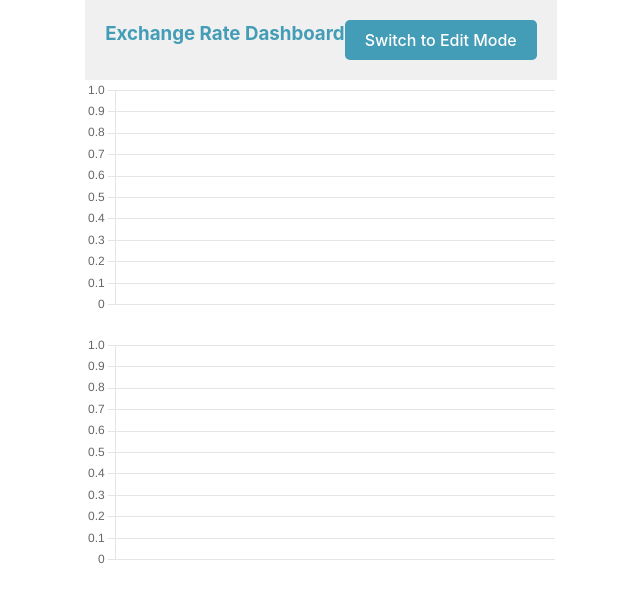
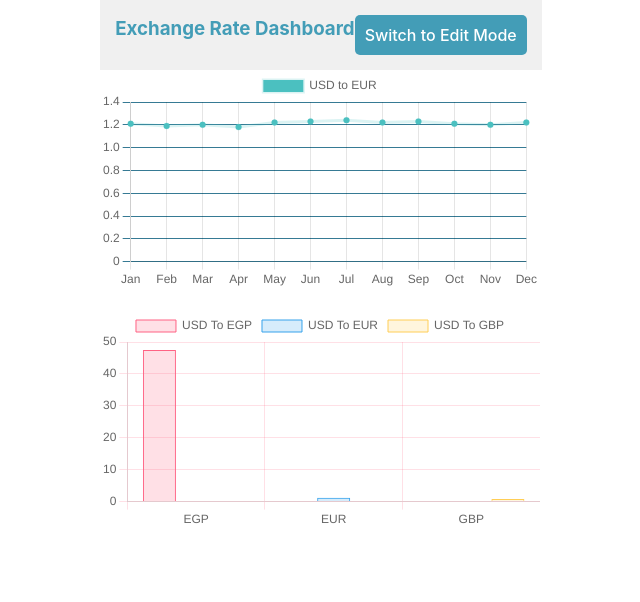
Before and after one commit to ZiadSheriif/Exchange-Rate-Dashboard, a React (Vite) app: page /dashboard in a window 1280 px wide. Shown: the top 602 px of the page, without its empty margins (319-959 px from the left). Built offline with nearby package versions, Linux system fonts and the light colour scheme; no server answers.

Commit message:
feat: Add mocking data

```diff
--- a/src/Components/BarChart/BarChart.jsx
+++ b/src/Components/BarChart/BarChart.jsx
@@ -17,6 +17,9 @@ import { Chart, registerables } from "chart.js";
 Chart.register(...registerables);
 import { Bar } from "react-chartjs-2";
 
+// mock data
+import { mockBarChartData } from "src/Data/mockBarChartData";
+
 // useFetch function
 import useFetchFunction from "src/Hooks/useFetchFunction";
 import getLastestExchangeRates from "src/Services/getLatestExchange";
@@ -28,7 +31,7 @@ const BarChart = () => {
   const [GBP, errorGBP, isLoadingGBP, fetchDataGBP] = useFetchFunction();
 
   // State for storing the chart data
-  const [data, setData] = useState({ labels: [], datasets: [] });
+  const [data, setData] = useState(mockBarChartData);
 
   // Fetching the exchange rates when the component mounts
   useEffect(() => {
@@ -52,18 +55,24 @@ const BarChart = () => {
         labels: ["EGP", "EUR", "GBP"],
         datasets: [
           {
-            label: "USD Exchange Rates",
-            data: [EGP?.rates?.EGP, EUR?.rates?.EUR, GBP?.rates?.GBP],
-            backgroundColor: [
-              "rgba(255, 99, 132, 0.2)",
-              "rgba(54, 162, 235, 0.2)",
-              "rgba(255, 206, 86, 0.2)",
-            ],
-            borderColor: [
-              "rgba(255, 99, 132, 1)",
-              "rgba(54, 162, 235, 1)",
-              "rgba(255, 206, 86, 1)",
-            ],
+            label: "USD To EGP",
+            data: [EGP?.rates?.EGP, 0, 0],
+            backgroundColor: "rgba(255, 99, 132, 0.2)",
+            borderColor: "rgba(255, 99, 132, 1)",
+            borderWidth: 1,
+          },
+          {
+            label: "USD To EUR",
+            data: [0, EUR?.rates?.EUR, 0],
+            backgroundColor: "rgba(54, 162, 235, 0.2)",
+            borderColor: "rgba(54, 162, 235, 1)",
+            borderWidth: 1,
+          },
+          {
+            label: "USD To GBP",
+            data: [0, 0, GBP?.rates?.GBP],
+            backgroundColor: "rgba(255, 206, 86, 0.2)",
+            borderColor: "rgba(255, 206, 86, 1)",
             borderWidth: 1,
           },
         ],
@@ -74,7 +83,15 @@ const BarChart = () => {
   // Chart options
   const options = {
     scales: {
+      x: {
+        grid: {
+          color: "rgba(255, 99, 132, 0.2)",
+        },
+      },
       y: {
+        grid: {
+          color: "rgba(255, 99, 132, 0.2)",
+        },
         beginAtZero: true,
       },
     },
--- a/src/Components/Header/Header.styled.js
+++ b/src/Components/Header/Header.styled.js
@@ -3,8 +3,8 @@ import styled from "styled-components";
 const HeaderContainer = styled.div`
   display: flex;
   justify-content: space-around;
-  min-height: 80px;
-  padding: 20px;
+  min-height: 60px;
+  padding: 15px;
   color: #439db7;
   background-color: #f0f0f0;
   text-align: center;
@@ -16,7 +16,7 @@ const ToggleButton = styled.button`
   background-color: #439db7;
   color: white;
   border: none;
-  padding: 10px 20px;
+  padding: 10px 10px;
   border-radius: 5px;
   cursor: pointer;
   font-size: 16px;
--- a/src/Components/LineChart/LineChart.jsx
+++ b/src/Components/LineChart/LineChart.jsx
@@ -21,12 +21,15 @@ import { Line } from "react-chartjs-2";
 import useFetchFunction from "src/Hooks/useFetchFunction";
 import geLast30DaysUSDEUR from "src/Services/getExchangeRates";
 
+// mock data
+import { mockLineChartData } from "src/Data/mockLineChartData";
+
 const LineChart = () => {
   // Fetching the exchange rates
   const [response, error, isLoading, fetchData] = useFetchFunction();
 
   // State for storing the chart data
-  const [data, setData] = useState({ labels: [], datasets: [] });
+  const [data, setData] = useState(mockLineChartData);
 
   // Fetching the exchange rates when the component mounts
   useEffect(() => {
@@ -37,7 +40,7 @@ const LineChart = () => {
   useEffect(() => {
     if (error) {
       console.log(error);
-    } else if (response!==undefined && response.rates) {
+    } else if (response !== undefined && response.rates) {
       setData({
         labels: Object.keys(response.rates),
         datasets: [
@@ -58,6 +61,9 @@ const LineChart = () => {
   const options = {
     scales: {
       y: {
+        grid: {
+          color: "#367a94",
+        },
         beginAtZero: true,
       },
     },
--- /dev/null
+++ b/src/Data/mockBarChartData.js
@@ -0,0 +1,27 @@
+export const mockBarChartData = {
+  labels: ["EGP", "EUR", "GBP"],
+  datasets: [
+    {
+      label: "USD To EGP",
+      data: [47.5,0,0],
+      backgroundColor: "rgba(255, 99, 132, 0.2)",
+      borderColor: "rgba(255, 99, 132, 1)",
+      borderWidth: 1,
+
+    },
+    {
+      label: "USD To EUR",
+      data: [0,1.21,0],
+      backgroundColor: "rgba(54, 162, 235, 0.2)",
+      borderColor: "rgba(54, 162, 235, 1)",
+      borderWidth: 1,
+    },
+    {
+      label: "USD To GBP",
+      data: [0,0,0.84],
+      backgroundColor: "rgba(255, 206, 86, 0.2)",
+      borderColor: "rgba(255, 206, 86, 1)",
+      borderWidth: 1,
+    },
+  ],
+};
--- /dev/null
+++ b/src/Data/mockLineChartData.js
@@ -0,0 +1,27 @@
+export const mockLineChartData = {
+  labels: [
+    "Jan",
+    "Feb",
+    "Mar",
+    "Apr",
+    "May",
+    "Jun",
+    "Jul",
+    "Aug",
+    "Sep",
+    "Oct",
+    "Nov",
+    "Dec",
+  ],
+  datasets: [
+    {
+      label: "USD to EUR",
+      data: [
+        1.21, 1.19, 1.2, 1.18, 1.22, 1.23, 1.24, 1.22, 1.23, 1.21, 1.2, 1.22,
+      ],
+      fill: false,
+      backgroundColor: "rgb(75, 192, 192)",
+      borderColor: "rgba(75, 192, 192, 0.2)",
+    },
+  ],
+};
```
